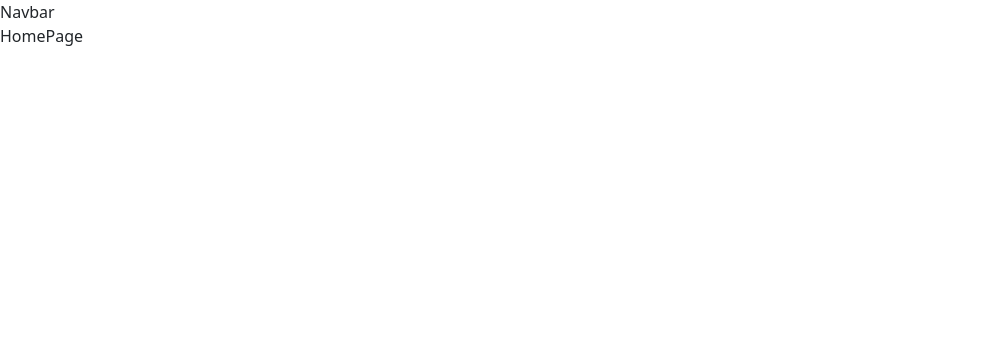
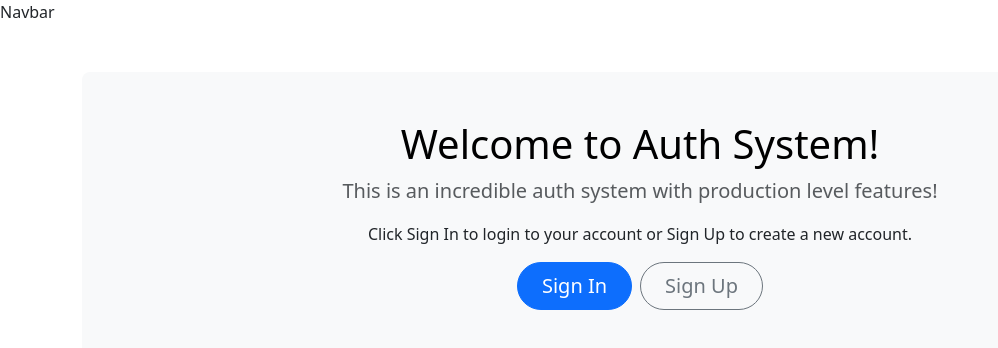
Before and after one commit to justicenyaga/django_react_auth_system, a React (Create React App) app in the folder frontend/: page / in a window 1280 px wide. Shown: the top 348 px of the page, without its empty margins (0-998 px from the left). Built offline with nearby package versions, Linux system fonts and the light colour scheme.

Commit message:
improve homepage

```diff
--- a/frontend/src/pages/HomePage.js
+++ b/frontend/src/pages/HomePage.js
@@ -1,7 +1,36 @@
 import React from "react";
+import { Link } from "react-router-dom";
 
 const HomePage = () => {
-  return <div>HomePage</div>;
+  return (
+    <div className="container my-5">
+      <div className="p-5 text-center bg-body-tertiary rounded-3">
+        <h1 className="text-body-emphasis">Welcome to Auth System!</h1>
+        <p className="col-lg-8 mx-auto fs-5 text-muted">
+          This is an incredible auth system with production level features!
+        </p>
+
+        <p>
+          Click Sign In to login to your account or Sign Up to create a new
+          account.
+        </p>
+        <div className="d-inline-flex gap-2 mb-5">
+          <Link
+            className="d-inline-flex align-items-center btn btn-primary btn-lg px-4 rounded-pill"
+            to="/login"
+          >
+            Sign In
+          </Link>
+          <Link
+            className="btn btn-outline-secondary btn-lg px-4 rounded-pill"
+            to="/signup"
+          >
+            Sign Up
+          </Link>
+        </div>
+      </div>
+    </div>
+  );
 };
 
 export default HomePage;
```
